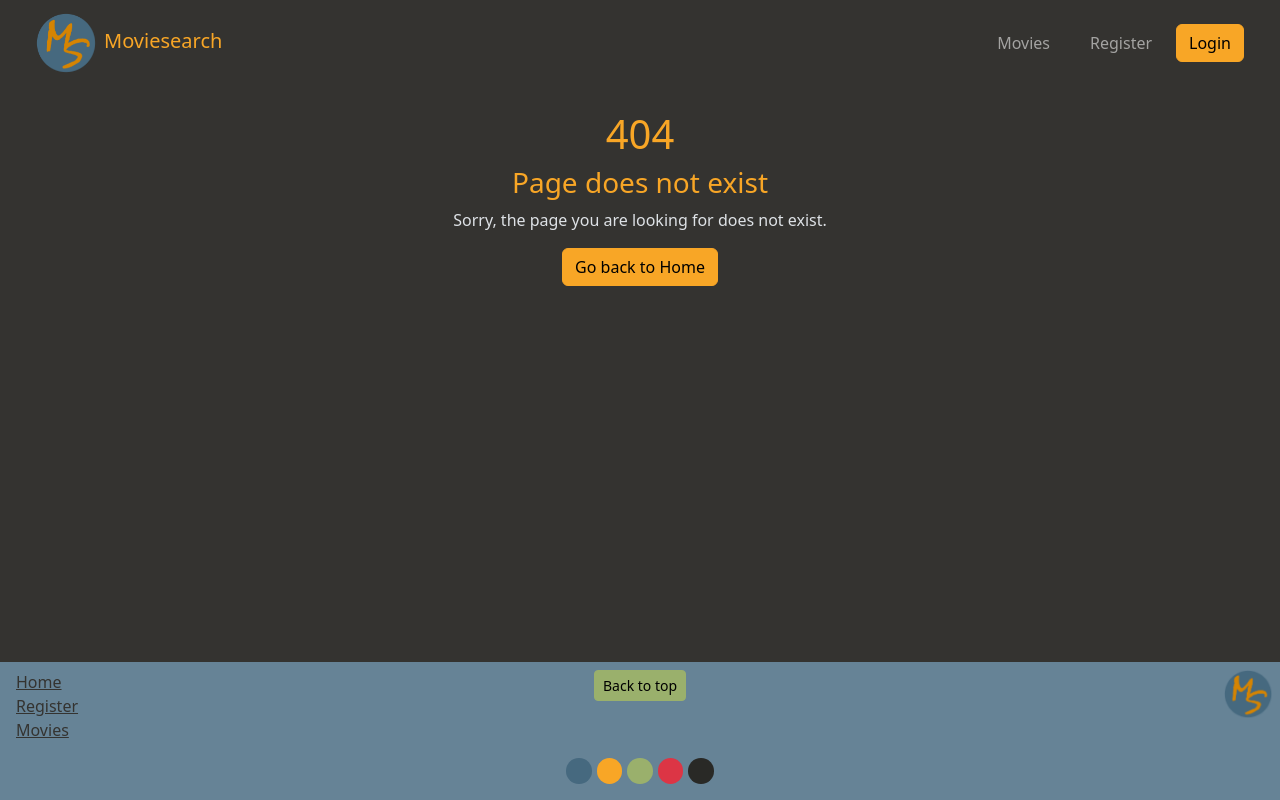
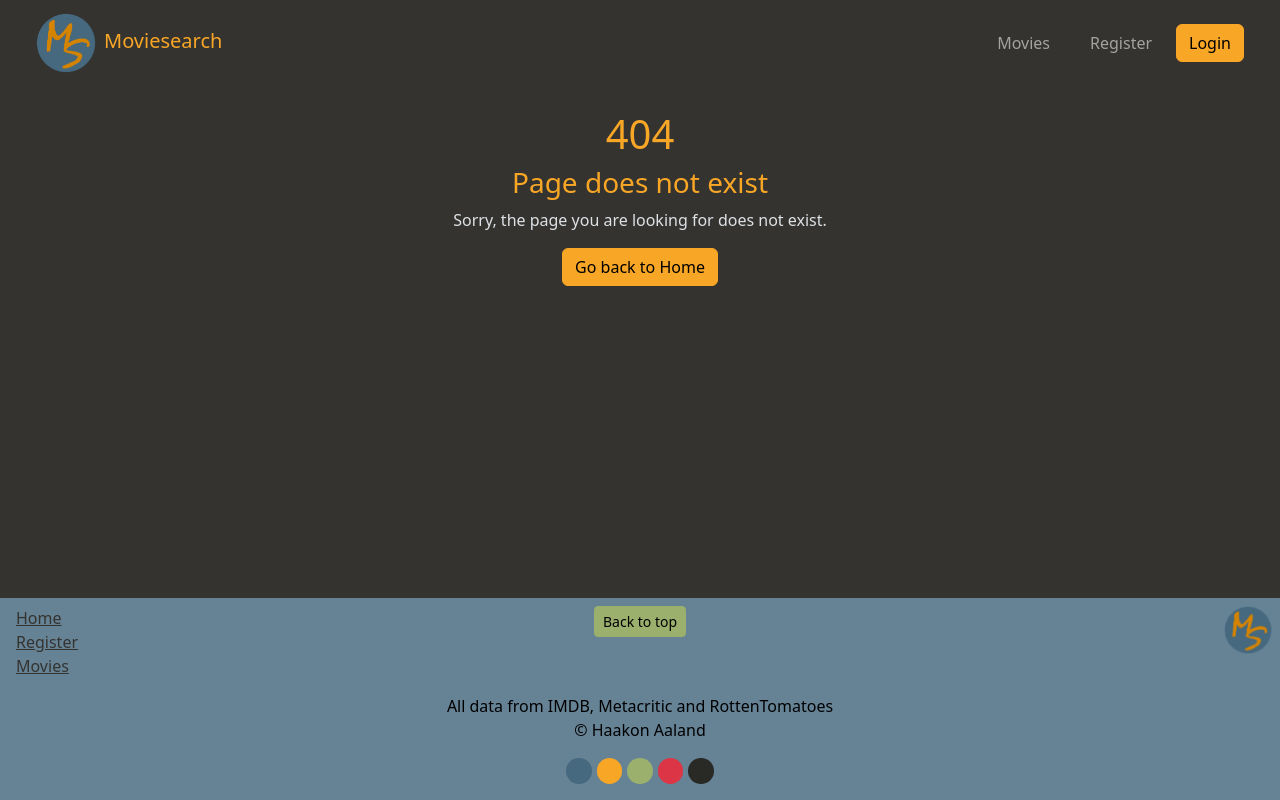
Before and after one commit to Aaland01/moviesearch, a React (Vite) app: page /notfound in a window 1280 px wide. Before the commit this address had no page. Built offline with nearby package versions, Linux system fonts and the light colour scheme; what ag-grid-community would draw is missing.

Commit message:
Added disclaimer

```diff
--- a/src/components/Footer.jsx
+++ b/src/components/Footer.jsx
@@ -45,7 +45,12 @@ const Footer = () => {
           </Col>
         </Row>
 
-
+        <div className="text-center">
+          All data from IMDB, Metacritic and RottenTomatoes
+        </div>
+        <p className="text-center">
+          © Haakon Aaland
+        </p>
         <div className="basement">
           {["shadow","secondary","success","danger","accent"].map(color => (
             <div key={`${color} circle`} className={`footerbadge rounded-circle bg-${color}`}></div>
```
